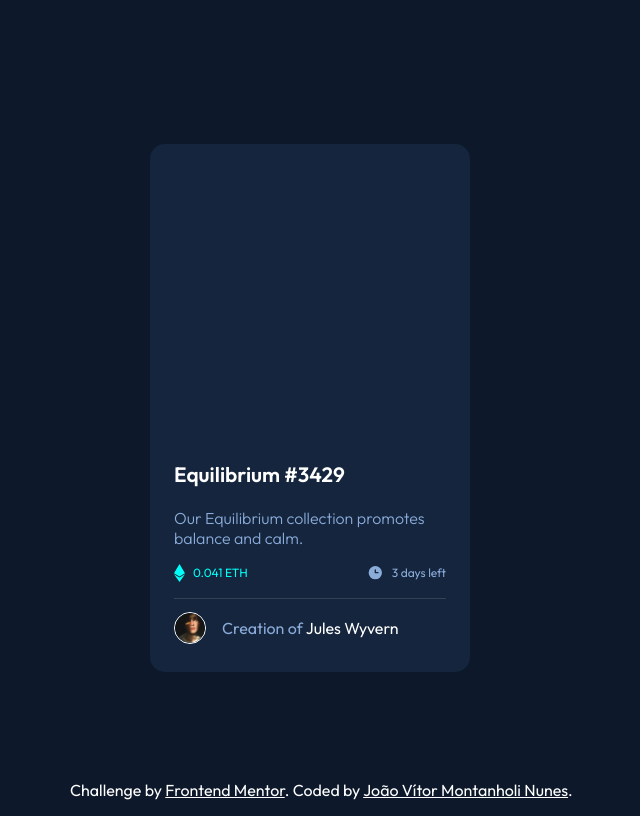
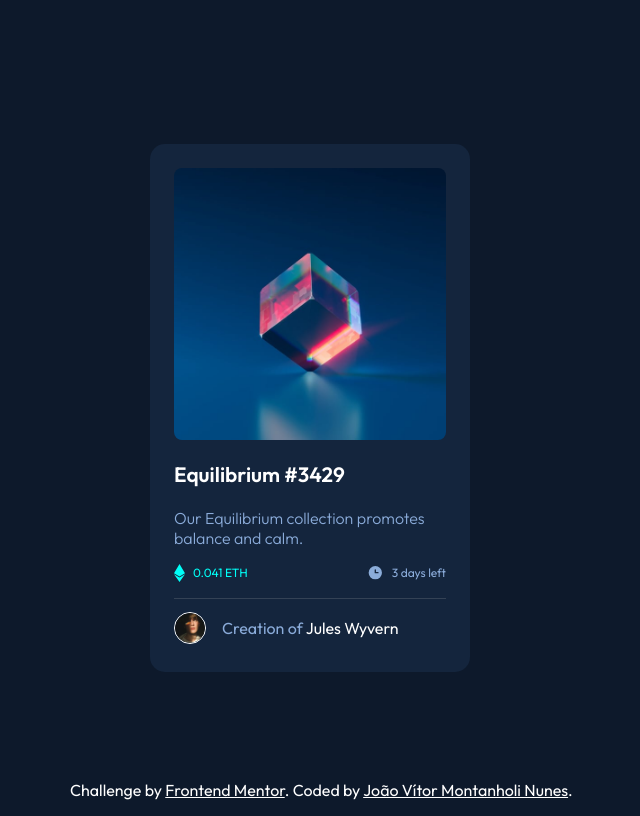
Before and after one commit to jmontanholi/NFT-PREVIEW-CARD-COMPONENT-MAIN, a plain HTML site: page index.html in a window 1280 px wide. Shown: the whole page, without its empty margins (330-970 px from the left). Drawn offline with Linux system fonts and the light colour scheme; the site is published under a folder, as on GitHub Pages, so addresses that start at the root find nothing.

Commit message:
Change image path the right way

```diff
--- a/style.css
+++ b/style.css
@@ -43,7 +43,7 @@ main {
   display: flex;
   justify-content: center;
   align-items: center;
-  background: url(/images/image-equilibrium.jpg) center no-repeat;
+  background: url(./images/image-equilibrium.jpg) center no-repeat;
   width: 17rem;
   height: 17rem;
   background-size: 17rem;
```
